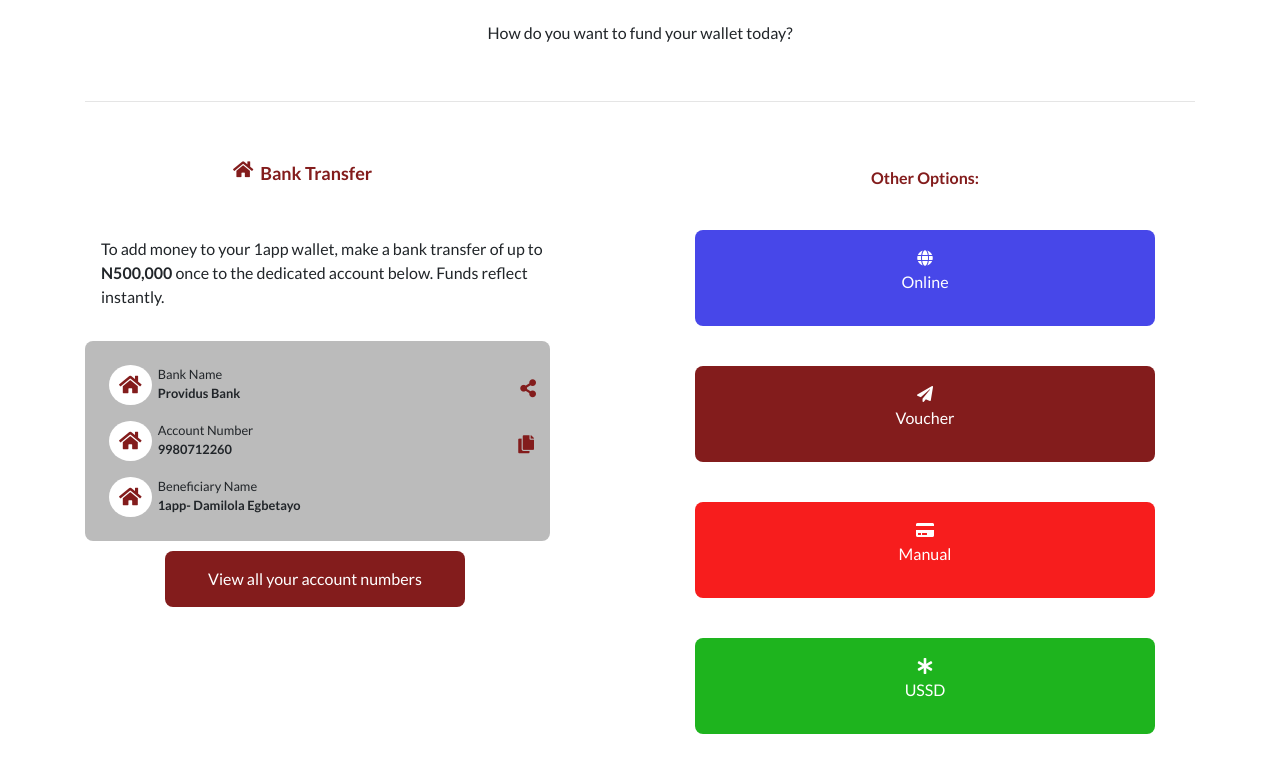
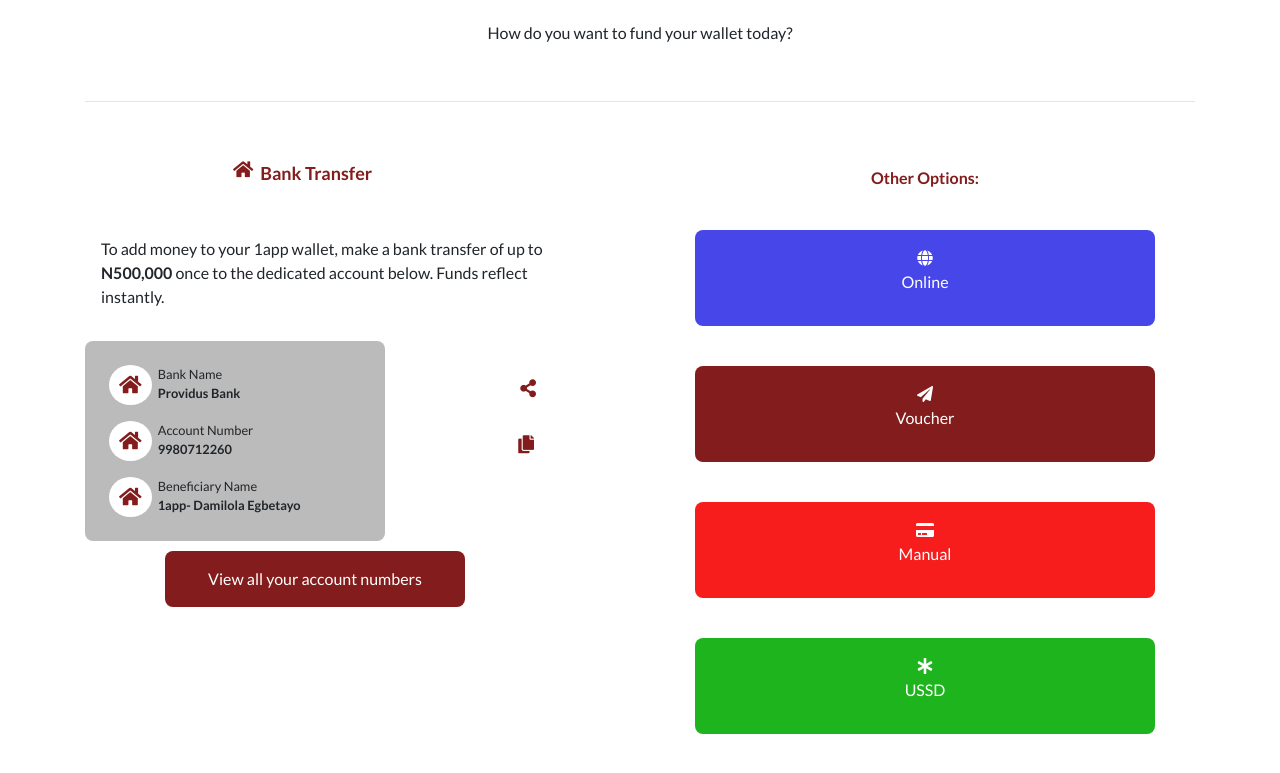
Before and after one commit to Hezhykeyhel/AppRebranded, a plain HTML site: page fundwallet.html in a window 1280 px wide. Shown: the part 51-824 px from the top of the page. Drawn offline with nearby package versions, Linux system fonts and the light colour scheme.

Commit message:
Update styles.css

```diff
--- a/styles.css
+++ b/styles.css
@@ -496,7 +496,7 @@ hr{
     flex-direction: column;
     background: #bbb;
     padding: 1em;
-    width: 465px;
+    width: 300px;
     border-radius: 8px;
     text-align: left;
 }
```
